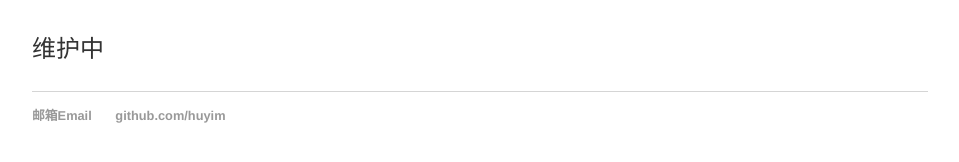
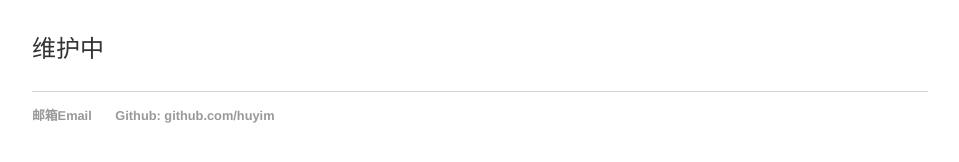
Before and after one commit to huyim/huyim.github.io, a Jekyll site: the page built from index.html, in a window 1280 px wide. Shown: the part 170-332 px from the top of the page, without its empty margins (160-1119 px from the left). Built offline with Jekyll 4.4.1, drawn with Linux system fonts in a browser that asks for light colours.

Commit message:
Update default.html

```diff
--- a/_layouts/default.html
+++ b/_layouts/default.html
@@ -21,7 +21,7 @@
 			<footer>
 	    		<ul>
 	        		<li><a href="mailto:huym0625@gmail.com">邮箱Email</a></li>
-	        		<li><a href="https://github.com/huyim">github.com/huyim</a></li>
+	        		<li><a href="https://github.com/huyim">Github: github.com/huyim</a></li>
 				</ul>
 			</footer>
 		</body>
```
